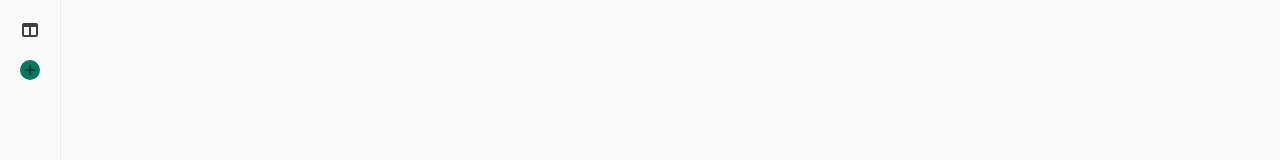
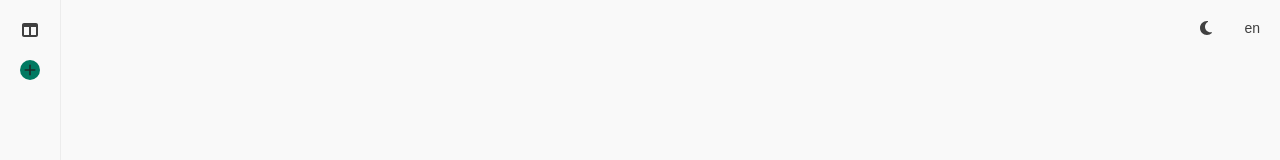
Before and after one commit to dij0s/petal-ui, a React (Vite) app: page / in a window 1280 px wide. Shown: the top 160 px of the page. Built offline with nearby package versions, Linux system fonts and the light colour scheme; a web font is replaced by a local one.

Commit message:
Implemented quick actions on them toggle..

```diff
--- a/src/components/layout/Layout.css
+++ b/src/components/layout/Layout.css
@@ -3,6 +3,10 @@
     grid-template-columns: auto 1fr 700px 1fr;
     height: 100%;
     background-color: var(--background-color);
+    transition:
+        background-color 0.2s cubic-bezier(0.4, 0, 0.2, 1),
+        color 0.2s cubic-bezier(0.4, 0, 0.2, 1),
+        border-color 0.2s cubic-bezier(0.4, 0, 0.2, 1);
 }
 
 .layout-wrapper[data-sidebar="expanded"] {
--- a/src/components/layout/Layout.tsx
+++ b/src/components/layout/Layout.tsx
@@ -1,6 +1,7 @@
 import type { ReactNode } from "react";
 import Sidebar from "./Sidebar";
 import Map from "./Map";
+import QuickActions from "../ui/QuickActions";
 import "./Layout.css";
 
 interface LayoutProps {
@@ -27,6 +28,7 @@ const Layout = ({
       <Sidebar sidebarState={sidebarState} setSidebarState={setSidebarState} />
       <div className="main-wrapper">{children}</div>
       {mapState === "visible" && <Map />}
+      <QuickActions />
     </div>
   );
 };
--- a/src/components/ui/Prompt/Prompt.css
+++ b/src/components/ui/Prompt/Prompt.css
@@ -57,7 +57,7 @@ textarea::placeholder {
 
 .prompt-action-wrapper[data-active="true"] {
     background-color: var(--background-color-action-active);
-    border-radius: 0 15px 15px 15px;
+    border-radius: 2px 15px 15px 15px;
 }
 
 .prompt-action-wrapper > svg {
--- /dev/null
+++ b/src/components/ui/QuickActions/QuickActions.css
@@ -0,0 +1,17 @@
+.quick-actions-wrapper {
+    display: flex;
+    justify-content: space-between;
+    position: absolute;
+    top: 20px;
+    right: 20px;
+    width: 60px;
+    color: var(--background-color-action-85-opacity);
+}
+
+.quick-actions-theme:hover {
+    cursor: pointer;
+}
+
+.quick-actions-language {
+    font-size: 0.875rem;
+}
--- /dev/null
+++ b/src/components/ui/QuickActions/QuickActions.tsx
@@ -0,0 +1,19 @@
+import { FontAwesomeIcon } from "@fortawesome/react-fontawesome";
+import { faSun, faMoon } from "@fortawesome/free-solid-svg-icons";
+import { useTheme } from "../../../context/ThemeContext";
+import "./QuickActions.css";
+
+const QuickActions = () => {
+  const { theme, toggleTheme } = useTheme();
+
+  return (
+    <div className="quick-actions-wrapper">
+      <div className="quick-actions-theme" onClick={toggleTheme}>
+        <FontAwesomeIcon icon={theme === "light" ? faMoon : faSun} />
+      </div>
+      <div className="quick-actions-language">en</div>
+    </div>
+  );
+};
+
+export default QuickActions;
--- /dev/null
+++ b/src/components/ui/QuickActions/index.ts
@@ -0,0 +1 @@
+export { default } from "./QuickActions";
```
